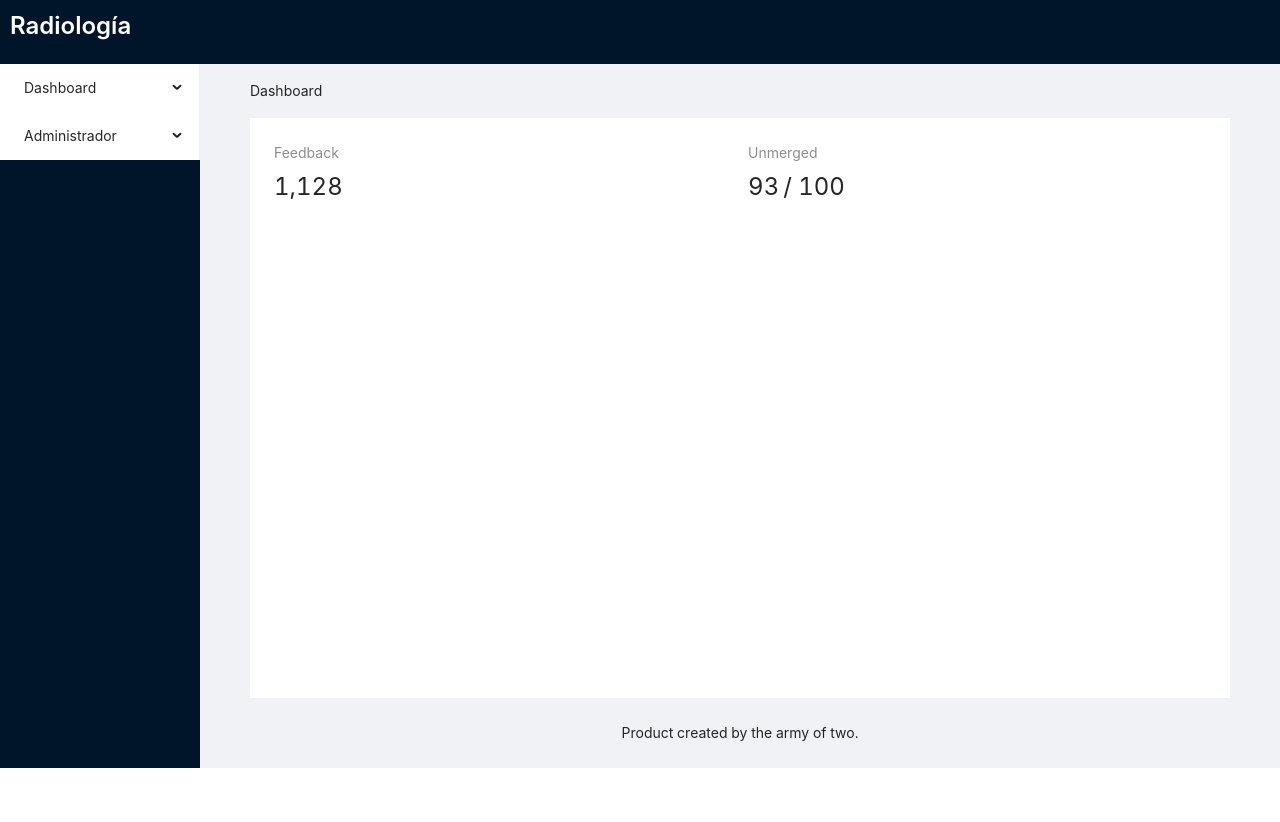
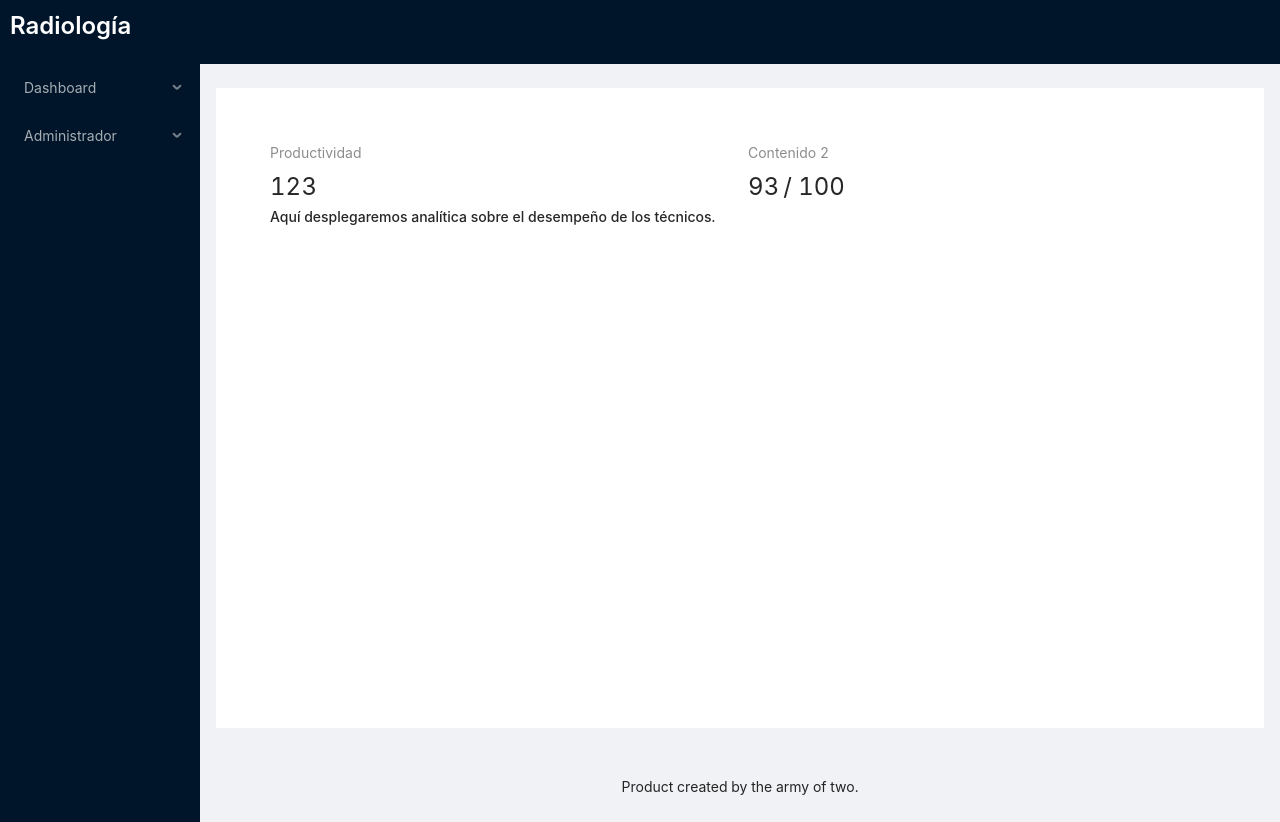
Before and after one commit to grzlz/radiologia, a React (Create React App) app: page /productividad in a window 1280 px wide. Before the commit the page ends 800 px from the top, so only its background shows below. Built offline with nearby package versions, Linux system fonts and the light colour scheme.

Commit message:
incorporé routing a la webapp

```diff
--- a/package.json
+++ b/package.json
@@ -9,6 +9,7 @@
     "antd": "^4.9.4",
     "react": "^17.0.1",
     "react-dom": "^17.0.1",
+    "react-router-dom": "^5.2.0",
     "react-scripts": "4.0.1",
     "web-vitals": "^0.2.4"
   },
--- /dev/null
+++ b/src/Admin.js
@@ -0,0 +1,9 @@
+import React from 'react'
+
+export default function Admin() {
+    return (
+        <div>
+            <h1>Desde se administrará todo lo relacionado a los turnos de los técnicos radiólogos</h1>
+        </div>
+    )
+}
--- a/src/App.js
+++ b/src/App.js
@@ -1,51 +1,65 @@
 import './App.css';
-import { Layout, Typography, Menu, Breadcrumb, Statistic, Row, Col  } from 'antd';
+import { Layout, Typography, Menu } from 'antd';
+import Content1 from './Content1'
+import Content2 from './Content2'
+import Vacaciones from './Vacaciones';
+import Admin from './Admin'
 import SubMenu from 'antd/lib/menu/SubMenu';
+import { BrowserRouter as Router, Route, Link } from 'react-router-dom'
+
 const { Title } = Typography;
 const { Header, Footer, Sider, Content } = Layout;
 
 
+
 function App() {
   return (
-    <div className="App">
+    <Router>
       <Layout>
         <Header style={{padding: 10}}>
           <Title style={{color:'white'}} level={3}>Radiología</Title>
         </Header>
         <Layout>
+
           <Sider>
-            <Menu mode='inline'>
+            <Menu mode='inline' theme='dark'>
               <SubMenu title={ <span>Dashboard</span> }>
-                <Menu.Item key='dashboard'>Operación diaria</Menu.Item>
-                <Menu.Item>Productividad</Menu.Item>
+                  <Menu.Item key='dashboard'>
+                    Operación diaria
+                    <Link to='operacion' />
+                  </Menu.Item>
+                  <Menu.Item>
+                    Productividad
+                    <Link to='productividad' />
+                  </Menu.Item>
               </SubMenu>
               <SubMenu title={ <span>Administrador</span>}>
-                  <Menu.Item key='location1'>Administrar técnico</Menu.Item>
-                  <Menu.Item key='location2'>Modificar vacaciones</Menu.Item>
+                  <Menu.Item key='location1'>
+                    Administrar técnico
+                    <Link to='/admin' />
+                  </Menu.Item>
+                  <Menu.Item key='location2'>
+                    Modificar vacaciones
+                    <Link to='/vacaciones' />
+                  </Menu.Item>
               </SubMenu>
             </Menu>
           </Sider>
+
           <Layout>
-            <Content style={{ padding: '0 50px'}}>
-              <Breadcrumb style={{ margin: '16px 0'}}>
-                <Breadcrumb.Item>Dashboard</Breadcrumb.Item>
-              </Breadcrumb>
-              <div style={{ background: '#fff', padding:24, minHeight:580}}>
-                <Row gutter={16}>
-                  <Col span={12}>
-                    <Statistic title="Feedback" value={1128}/>
-                  </Col>
-                  <Col span={12}>
-                    <Statistic title="Unmerged" value={93} suffix="/ 100" />
-                  </Col>
-              </Row>
-              </div>
+            <Content style={{ margin: '24px 16px', padding: 30, background: '#fff', minHeight: 450 }}>
+
+                  <Route path='/operacion' component={Content1}/>
+                  <Route path='/productividad' component={Content2}/>
+                  <Route path='/admin' component={Admin} />
+                  <Route path='/vacaciones' component={Vacaciones} />
+
             </Content>
             <Footer style={{textAlign: 'center'}}>Product created by the army of two.</Footer>
           </Layout>
         </Layout>
       </Layout>
-    </div>
+    </Router>
   );
 }
 
--- /dev/null
+++ b/src/Content1.js
@@ -0,0 +1,22 @@
+import React from 'react'
+
+import { Statistic, Row, Col  } from 'antd';
+
+export default function Content1() {
+    return (
+        <div>
+              <div style={{ background: '#fff', padding:24, minHeight:580}}>
+                <Row gutter={16}>
+                  <Col span={12}>
+                    <Statistic title="Operación diaria" value={1128}/>
+                    <h1>Aquí desplegaremos el estado de la operación para ese día.</h1>
+                  </Col>
+                  <Col span={12}>
+                    <Statistic title="Contenido 1" value={93} suffix="/ 100" />
+                  </Col>
+              </Row>
+              </div>
+
+        </div>
+    )
+}
--- /dev/null
+++ b/src/Content2.js
@@ -0,0 +1,21 @@
+import React from 'react'
+
+import { Statistic, Row, Col  } from 'antd';
+
+export default function Content2() {
+    return (
+        <div>
+              <div style={{ background: '#fff', padding:24, minHeight:580}}>
+                <Row gutter={16}>
+                  <Col span={12}>
+                    <Statistic title="Productividad" value={123}/>
+                    <h1>Aquí desplegaremos analítica sobre el desempeño de los técnicos.</h1>
+                  </Col>
+                  <Col span={12}>
+                    <Statistic title="Contenido 2" value={93} suffix="/ 100" />
+                  </Col>
+              </Row>
+              </div>
+        </div>
+    )
+}
--- /dev/null
+++ b/src/Vacaciones.js
@@ -0,0 +1,10 @@
+import React from 'react'
+
+export default function Vacaciones() {
+    return (
+        <div>
+            <h1>Aquí podrán modificarse las fechas de vacaciones y días de descanso en la base de datos,
+                para posteriormente hacer los cálculos y desplegar a los técnicos en función de sus disponibilidad.</h1>
+        </div>
+    )
+}
```
Also changed, not shown: 2 other files (tests, documents, lock files or other folders).
